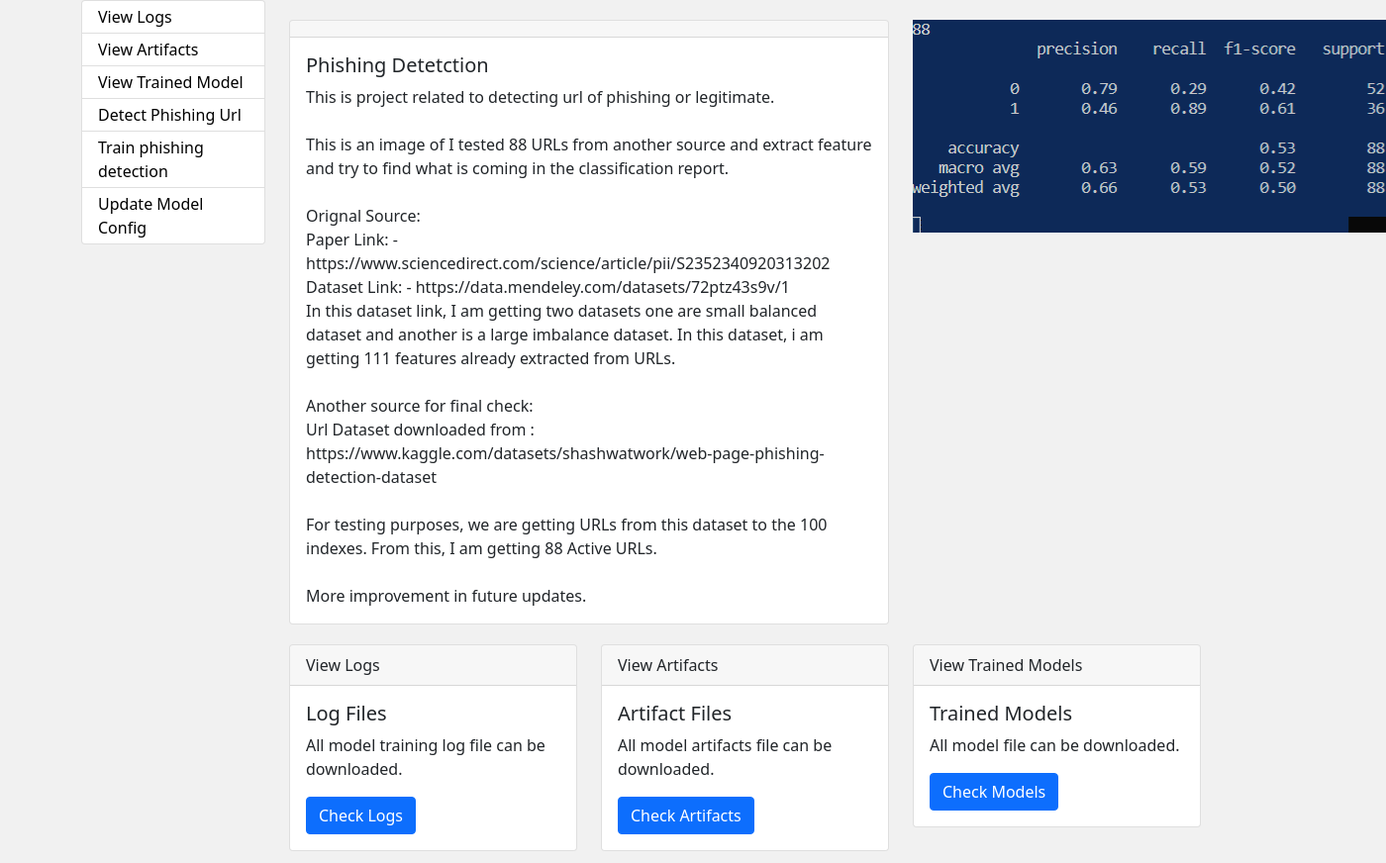
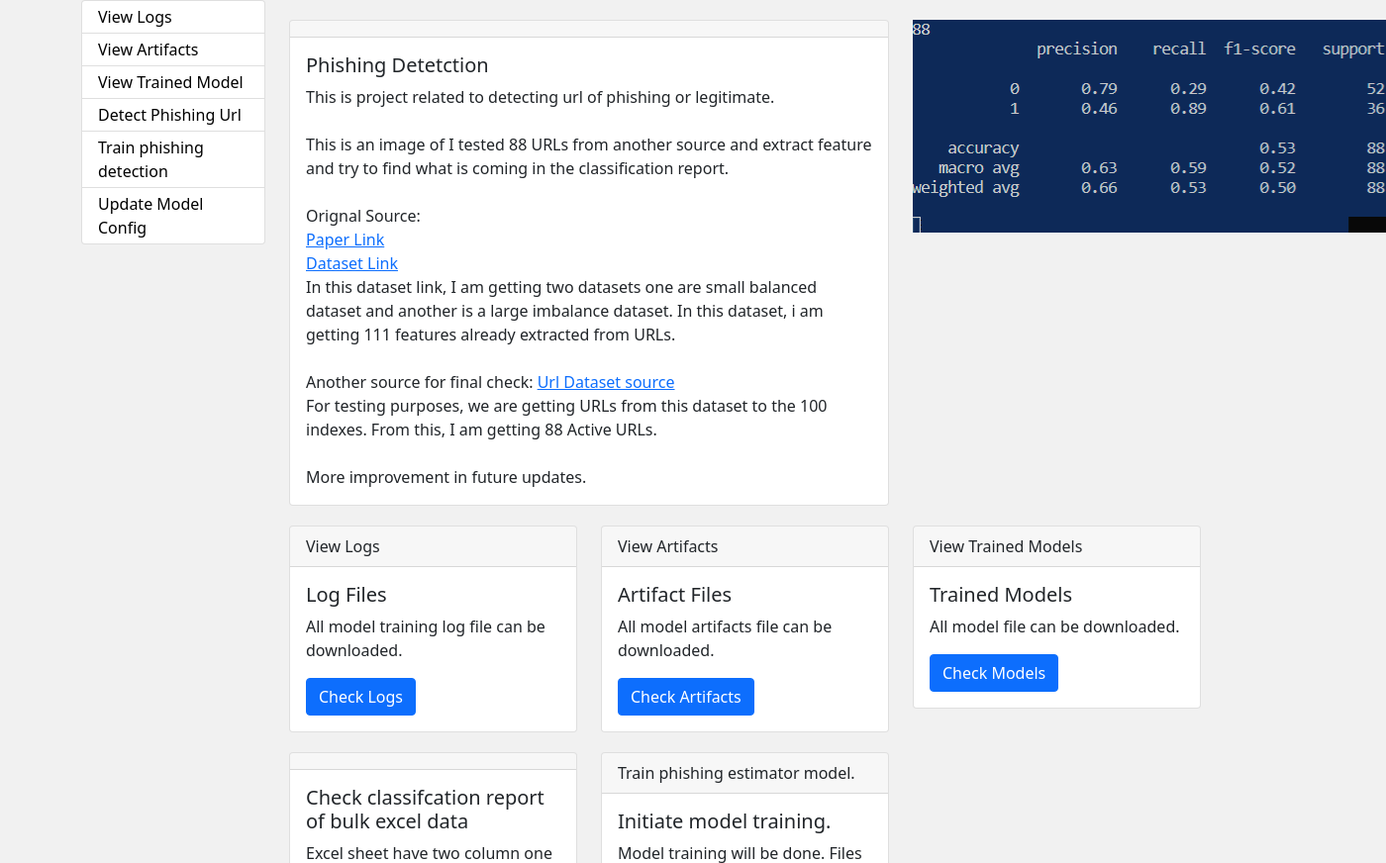
Before and after one commit to ganpat09/Phishing-detection, a Flask app: page / in a window 1400 px wide; the page is wider, and only the part inside the window is pictured. Shown: the part 56-928 px from the top of that part at 99% size. Run offline with Flask 2, Linux system fonts and the light colour scheme; some libraries are stand-ins or nearby versions.

Commit message:
make hyper link on dashboard

```diff
--- a/templates/index.html
+++ b/templates/index.html
@@ -30,9 +30,11 @@
 
                      Orignal Source:
                      <br>
-                        Paper Link: - https://www.sciencedirect.com/science/article/pii/S2352340920313202
+                     <a href="https://www.sciencedirect.com/science/article/pii/S2352340920313202">Paper Link</a>
+
                     <br>
-                        Dataset Link: - https://data.mendeley.com/datasets/72ptz43s9v/1
+
+                        <a href="https://data.mendeley.com/datasets/72ptz43s9v/1">Dataset Link</a>
 
                     <br>
 
@@ -45,13 +47,7 @@
 
                      Another source for final check:
 
-                     <br>
-
-                     Url Dataset downloaded from :
-                    <br>
-                     https://www.kaggle.com/datasets/shashwatwork/web-page-phishing-detection-dataset
-
-                     <br>
+                     <a href=" https://www.kaggle.com/datasets/shashwatwork/web-page-phishing-detection-dataset"> Url Dataset source</a>
                     <br>
 
                     For testing purposes, we are getting URLs from this dataset to the 100 indexes. From this, I am getting 88 Active URLs.                        <br>
```
